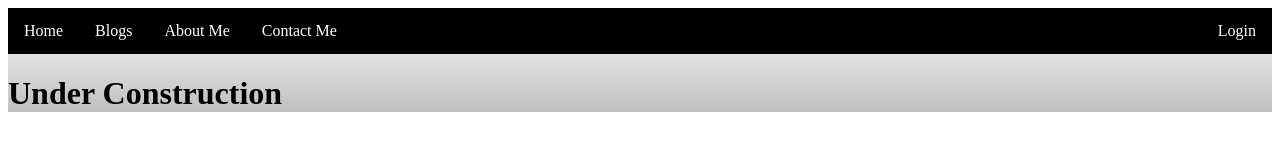
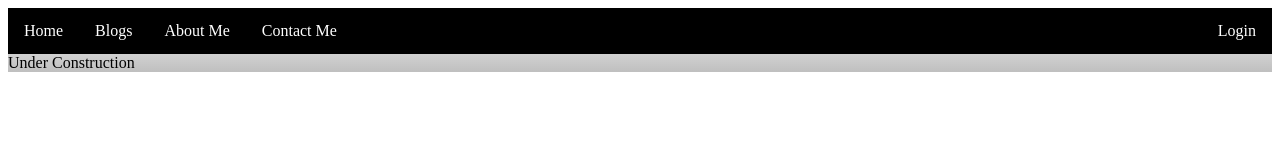
Before and after one commit to PrasathRamR/webpage, a plain HTML site: page contact.html in a window 1280 px wide. Drawn offline with Linux system fonts and the light colour scheme.

Commit message:
Update contact.html

```diff
--- a/contact.html
+++ b/contact.html
@@ -13,6 +13,6 @@
     	  <link rel="icon" type="image/png" href="https://prasathlaya.me/bk2.png"/>
 
           </ul>
-  <h1>Under Construction</h1>
+  <div>Under Construction</div>
 
 </html>
```
